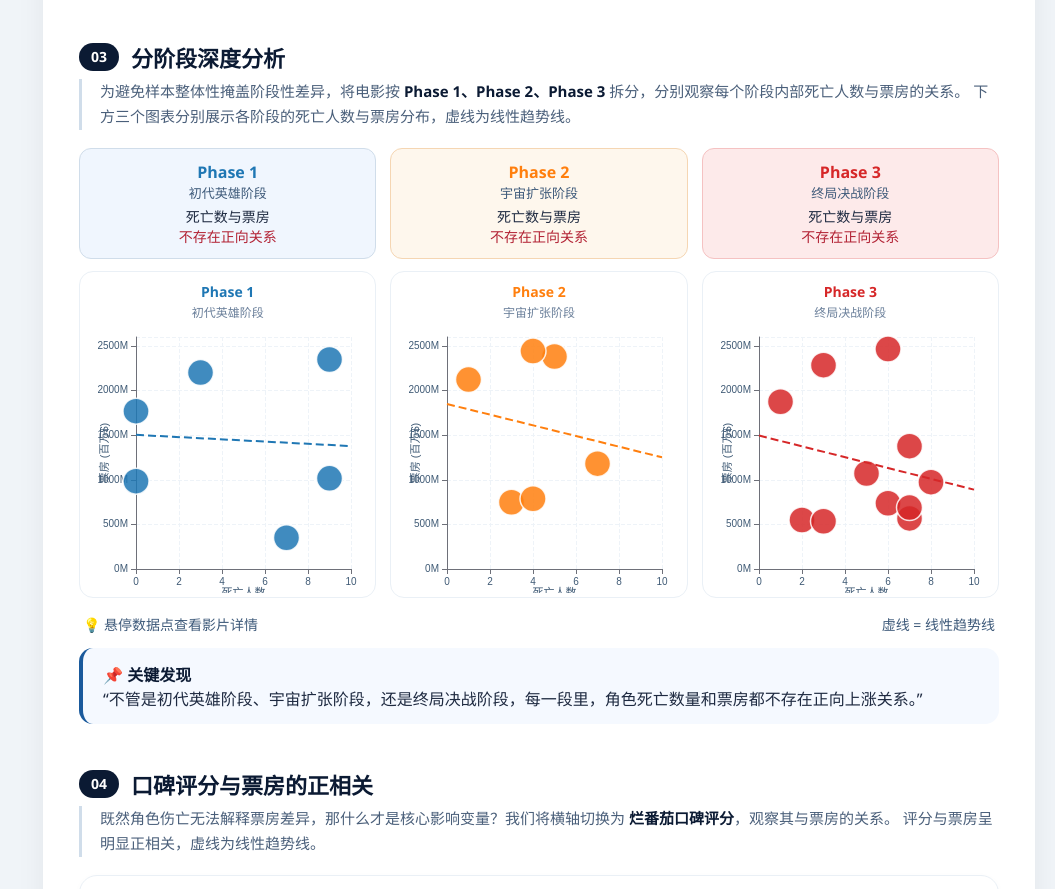
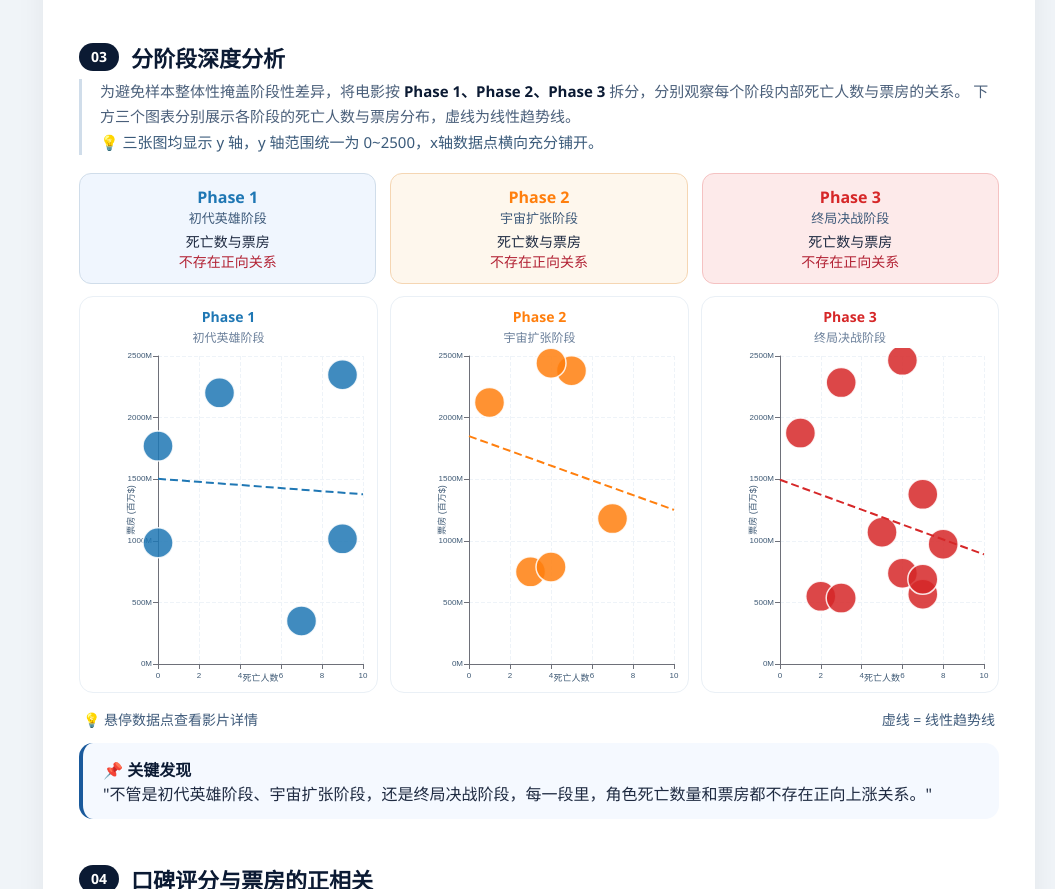
Before and after one commit to Freya-pilot/Freya, a plain HTML site: page index.html in a window 1280 px wide. Shown: the part 1911-2800 px from the top of the page, without its empty margins (225-1280 px from the left). Drawn offline with nearby package versions, Linux system fonts and the light colour scheme.

Commit message:
Add files via upload

```diff
--- a/index.html
+++ b/index.html
@@ -163,9 +163,9 @@
             padding: 32px 36px 24px 36px;
         }
 
-        /* ===== 头部 ———— 更浅的蓝色（比目录浅很多） ===== */
+        /* ===== 头部 ===== */
         .report-header {
-            background: #3a5a7a;  /* 比 #2a3f6e 更浅，与 #1a2a4a 形成鲜明对比 */
+            background: #3a5a7a;
             border-radius: 20px;
             padding: 24px 28px 18px 28px;
             margin-bottom: 24px;
@@ -291,17 +291,18 @@
             margin: 0;
         }
 
+        /* 分阶段三列布局：让每个小图更宽，x轴有更多空间 */
         .phase-grid {
             display: grid;
-            grid-template-columns: repeat(3, 1fr);
-            gap: 14px;
+            grid-template-columns: 1.2fr 1.2fr 1.2fr;
+            gap: 12px;
             margin: 10px 0 14px 0;
         }
         .phase-grid .mini-chart {
             background: #ffffff;
             border-radius: 14px;
             border: 1px solid #eaf0f6;
-            padding: 10px 10px 4px 10px;
+            padding: 10px 8px 4px 8px;
         }
         .phase-grid .mini-chart .phase-label {
             text-align: center;
@@ -318,7 +319,7 @@
         }
         .mini-chart-container {
             width: 100%;
-            height: 270px;
+            height: 340px;
         }
 
         /* ===== 结论卡片 ===== */
@@ -542,7 +543,7 @@
                 grid-template-columns: 1fr;
             }
             .mini-chart-container {
-                height: 240px;
+                height: 280px;
             }
             .phase-cards {
                 grid-template-columns: 1fr;
@@ -593,7 +594,7 @@
                 height: 280px;
             }
             .mini-chart-container {
-                height: 200px;
+                height: 220px;
             }
             .section-title {
                 font-size: 18px;
@@ -622,7 +623,7 @@
 
     <div class="app">
 
-        <!-- ===== 左侧目录（深蓝色） ===== -->
+        <!-- ===== 左侧目录 ===== -->
         <aside class="sidebar" id="sidebar">
             <div class="sidebar-title">研究目录</div>
             <nav>
@@ -638,10 +639,10 @@
         <!-- ===== 右侧主内容 ===== -->
         <main class="main-content">
 
-            <!-- ===== HEADER ———— 更浅的蓝色 ===== -->
+            <!-- ===== HEADER ===== -->
             <header class="report-header">
                 <h1>
-                    漫威宇宙的“伤亡”与“票房”经济学
+                    漫威宇宙的"伤亡"与"票房"经济学
                     <small>死的人越多，票房越高吗？</small>
                 </h1>
                 <div class="sub">🎬 基于 23 部 MCU 电影数据的实证检验</div>
@@ -652,7 +653,7 @@
                 </div>
             </header>
 
-            <!-- ===== SECTION 1 : 研究概述 ===== -->
+            <!-- ===== SECTION 1 ===== -->
             <section class="section" id="sec-overview">
                 <div class="section-title"><span class="num">01</span> 研究概述</div>
                 <div class="section-desc">
@@ -667,7 +668,7 @@
                 </div>
             </section>
 
-            <!-- ===== SECTION 2 : 死亡人数与票房 ===== -->
+            <!-- ===== SECTION 2 ===== -->
             <section class="section" id="sec-death-vs-box">
                 <div class="section-title"><span class="num">02</span> 死亡人数与票房</div>
                 <div class="section-desc">
@@ -704,12 +705,13 @@
                 </div>
             </section>
 
-            <!-- ===== SECTION 3 : 分阶段深度分析 ===== -->
+            <!-- ===== SECTION 3 ===== -->
             <section class="section" id="sec-phase">
                 <div class="section-title"><span class="num">03</span> 分阶段深度分析</div>
                 <div class="section-desc">
                     为避免样本整体性掩盖阶段性差异，将电影按 <strong>Phase 1、Phase 2、Phase 3</strong> 拆分，分别观察每个阶段内部死亡人数与票房的关系。
-                    下方三个图表分别展示各阶段的死亡人数与票房分布，虚线为线性趋势线。
+                    下方三个图表分别展示各阶段的死亡人数与票房分布，虚线为线性趋势线。<br />
+                    <span style="color:#3a5a7a;">💡 三张图均显示 y 轴，y 轴范围统一为 0~2500，x轴数据点横向充分铺开。</span>
                 </div>
 
                 <div class="phase-cards">
@@ -743,11 +745,11 @@
 
                 <div class="insight-box blue">
                     <strong>📌 关键发现</strong><br />
-                    “不管是初代英雄阶段、宇宙扩张阶段，还是终局决战阶段，每一段里，角色死亡数量和票房都不存在正向上涨关系。”
+                    "不管是初代英雄阶段、宇宙扩张阶段，还是终局决战阶段，每一段里，角色死亡数量和票房都不存在正向上涨关系。"
                 </div>
             </section>
 
-            <!-- ===== SECTION 4 : 口碑评分与票房 ===== -->
+            <!-- ===== SECTION 4 ===== -->
             <section class="section" id="sec-reputation">
                 <div class="section-title"><span class="num">04</span> 口碑评分与票房的正相关</div>
                 <div class="section-desc">
@@ -767,12 +769,12 @@
 
                 <div class="insight-box teal">
                     <strong>📌 关键发现</strong><br />
-                    “口碑评分越高，票房同步正向增长”<br />
+                    "口碑评分越高，票房同步正向增长"<br />
                     <span style="color:#4a5f7a;font-size:14px;">➜ 评分与票房呈现明显正相关，内容质量是驱动票房的核心因素，外在形式（死亡人数）无法替代。</span>
                 </div>
             </section>
 
-            <!-- ===== SECTION 5 : 气泡图 ===== -->
+            <!-- ===== SECTION 5 ===== -->
             <section class="section" id="sec-dashboard">
                 <div class="section-title"><span class="num">05</span> MCU电影评分交互看板</div>
                 <div class="section-desc">
@@ -780,7 +782,7 @@
                 </div>
 
                 <div class="chart-box">
-                    <div class="chart-title"><span>🍅 烂番茄评分 · 全球票房 · 死亡人数</span><span class="tag">气泡大小 = 死亡人数（6~28px）</span></div>
+                    <div class="chart-title"><span>🍅 烂番茄评分 · 全球票房 · 死亡人数</span><span class="tag">气泡大小 = 死亡人数（14~40px）</span></div>
                     <div class="chart-container" id="bubbleChart"></div>
                 </div>
 
@@ -792,7 +794,7 @@
                 </div>
             </section>
 
-            <!-- ===== SECTION 6 : 核心结论 ===== -->
+            <!-- ===== SECTION 6 ===== -->
             <section class="section" id="sec-conclusion">
                 <div class="section-title"><span class="num">06</span> 核心结论</div>
                 <div class="section-desc" style="border-left-color:#0b1a33;">
@@ -939,15 +941,15 @@
                                 <div>📌 阶段：${d.phase}</div>`;
                     }
                 },
-                grid: { left: 70, right: 30, top: 10, bottom: 10 },
+                grid: { left: 70, right: 90, top: 10, bottom: 30 },
                 xAxis: {
                     type: 'value',
                     name: '票房 (百万美元)',
                     nameLocation: 'middle',
-                    nameGap: 25,
+                    nameGap: 30,
                     nameTextStyle: { fontSize: 11, color: '#3f5a75' },
                     axisLabel: { fontSize: 10, color: '#3f5a75', formatter: v => v + 'M' },
-                    splitLine: { lineStyle: { color: '#eef3f8', type: 'dashed' } }
+                    splitLine: { show: false }
                 },
                 yAxis: {
                     type: 'category',
@@ -1007,15 +1009,15 @@
                                 <div>📌 阶段：${d.phase}</div>`;
                     }
                 },
-                grid: { left: 70, right: 30, top: 10, bottom: 10 },
+                grid: { left: 70, right: 90, top: 10, bottom: 30 },
                 xAxis: {
                     type: 'value',
                     name: '死亡人数 (人)',
                     nameLocation: 'middle',
-                    nameGap: 25,
+                    nameGap: 30,
                     nameTextStyle: { fontSize: 11, color: '#3f5a75' },
                     axisLabel: { fontSize: 10, color: '#3f5a75' },
-                    splitLine: { lineStyle: { color: '#eef3f8', type: 'dashed' } }
+                    splitLine: { show: false }
                 },
                 yAxis: {
                     type: 'category',
@@ -1041,7 +1043,7 @@
         }
 
         // ================================================================
-        // 3. 死亡人数 vs 票房 散点图 (x轴从0开始)
+        // 3. 死亡人数 vs 票房 散点图
         // ================================================================
         function renderDeathScatter() {
             const chart = initChart('deathScatter');
@@ -1118,7 +1120,7 @@
         }
 
         // ================================================================
-        // 4. 分阶段散点图 (x轴从0开始)
+        // 4. 分阶段散点图
         // ================================================================
         function renderPhaseScatter(phase, containerId, color) {
             const chart = initChart(containerId);
@@ -1130,6 +1132,8 @@
                 xMax = 10;
             const yMin = intercept + slope * xMin;
             const yMax = intercept + slope * xMax;
+
+            const UNIFIED_Y_MAX = 2500;
 
             chart.setOption({
                 tooltip: {
@@ -1147,34 +1151,40 @@
                                 <div>💰 票房：$${d.boxOffice}M</div>`;
                     }
                 },
-                grid: { left: 46, right: 14, top: 14, bottom: 24 },
+                grid: { left: 70, right: 6, top: 8, bottom: 24 },
                 xAxis: {
                     name: '死亡人数',
                     nameLocation: 'center',
-                    nameGap: 18,
-                    nameTextStyle: { fontSize: 11, fontWeight: 500, color: '#3f5a75' },
+                    nameGap: 10,
+                    nameTextStyle: { fontSize: 9, fontWeight: 500, color: '#3f5a75' },
                     min: 0,
                     max: 10,
                     interval: 2,
                     splitLine: { show: true, lineStyle: { color: '#eef3f8', type: 'dashed' } },
-                    axisLabel: { fontSize: 10, color: '#3f5a75' }
+                    axisLabel: { fontSize: 8, color: '#3f5a75' }
                 },
                 yAxis: {
+                    show: true,
                     name: '票房 (百万$)',
                     nameLocation: 'center',
-                    nameGap: 26,
-                    nameTextStyle: { fontSize: 11, fontWeight: 500, color: '#3f5a75' },
+                    nameGap: 22,
+                    nameTextStyle: { fontSize: 9, fontWeight: 500, color: '#3f5a75' },
                     min: 0,
-                    max: 2600,
+                    max: UNIFIED_Y_MAX,
                     interval: 500,
                     splitLine: { show: true, lineStyle: { color: '#eef3f8', type: 'dashed' } },
-                    axisLabel: { fontSize: 10, color: '#3f5a75', formatter: v => v + 'M' }
+                    axisLabel: {
+                        fontSize: 8,
+                        color: '#3f5a75',
+                        formatter: v => v + 'M',
+                        margin: 6
+                    }
                 },
                 series: [{
                     type: 'scatter',
                     data: items.map(m => ({ value: [m.deaths, m.boxOffice], movieName: m.name, deaths: m
                             .deaths, boxOffice: m.boxOffice, phase: m.phase })),
-                    symbolSize: 26,
+                    symbolSize: 30,
                     itemStyle: { color: color, opacity: 0.85, borderColor: '#ffffff', borderWidth: 1.5 },
                     emphasis: { itemStyle: { opacity: 1, borderWidth: 3, borderColor: '#0b1a33' } },
                     markLine: {
@@ -1279,7 +1289,7 @@
                 groups[m.phase].push(m); });
             const series = Object.keys(groups).map(phase => {
                 const data = groups[phase].map(m => {
-                    const size = 6 + (m.deaths / 9) * 22;
+                    const size = 14 + (m.deaths / 9) * 26;
                     return { value: [m.rotten, m.boxOffice], symbolSize: size, movieName: m.name, budget: m
                             .budget, boxOffice: m.boxOffice, deaths: m.deaths, rotten: m.rotten,
                         phase: m.phase };
@@ -1288,7 +1298,7 @@
                     name: phase,
                     type: 'scatter',
                     data: data,
-                    symbolSize: function(val, p) { return p.data.symbolSize || 8; },
+                    symbolSize: function(val, p) { return p.data.symbolSize || 14; },
                     itemStyle: {
                         color: phaseColor[phase],
                         opacity: 0.78,
@@ -1401,7 +1411,7 @@
         }
 
         // ================================================================
-        // 8. 目录高亮 (IntersectionObserver + 点击即时高亮)
+        // 8. 目录高亮 ———— 彻底修复点击跳动问题
         // ================================================================
         function setupHighlight() {
             const sectionIds = ['sec-overview', 'sec-death-vs-box', 'sec-phase', 'sec-reputation', 'sec-dashboard',
@@ -1409,8 +1419,14 @@
             ];
             const sidebarLinks = document.querySelectorAll('.sidebar nav a');
             const topLinks = document.querySelectorAll('.top-toc a');
+            let currentActiveId = null;
+            let updateTimer = null;
+            let isManualScrolling = false;
+            let scrollTimer = null;
 
             function setActive(id) {
+                if (currentActiveId === id) return;
+                currentActiveId = id;
                 sidebarLinks.forEach(a => {
                     a.classList.toggle('active', a.getAttribute('href') === '#' + id);
                 });
@@ -1419,84 +1435,87 @@
                 });
             }
 
-            // 点击链接时立即高亮
+            // IntersectionObserver：手动滚动期间不更新
+            const observer = new IntersectionObserver((entries) => {
+                if (isManualScrolling) return;
+                let bestId = null;
+                let bestRatio = 0;
+                for (const entry of entries) {
+                    if (entry.isIntersecting && entry.intersectionRatio > bestRatio) {
+                        bestRatio = entry.intersectionRatio;
+                        bestId = entry.target.id;
+                    }
+                }
+                if (bestId && bestRatio > 0.1) {
+                    clearTimeout(updateTimer);
+                    updateTimer = setTimeout(() => {
+                        setActive(bestId);
+                    }, 80);
+                }
+            }, {
+                rootMargin: '0px 0px -40px 0px',
+                threshold: [0, 0.05, 0.1, 0.15, 0.2, 0.3, 0.4, 0.5]
+            });
+
+            sectionIds.forEach(id => {
+                const el = document.getElementById(id);
+                if (el) observer.observe(el);
+            });
+
+            // 点击目录：平滑滚动 + 高亮稳定
             const allNav = [...sidebarLinks, ...topLinks];
             allNav.forEach(a => {
                 a.addEventListener('click', function(e) {
                     const href = this.getAttribute('href');
-                    if (href && href.startsWith('#')) {
-                        const id = href.substring(1);
+                    if (!href || !href.startsWith('#')) return;
+                    const id = href.substring(1);
+                    const el = document.getElementById(id);
+                    if (!el) return;
+
+                    e.preventDefault();
+
+                    // 取消之前的滚动定时器
+                    clearTimeout(scrollTimer);
+                    clearTimeout(updateTimer);
+
+                    // 进入手动滚动模式
+                    isManualScrolling = true;
+
+                    // 立即更新高亮 + URL
+                    setActive(id);
+                    if (history.pushState) {
+                        history.pushState(null, '', '#' + id);
+                    }
+
+                    // 执行平滑滚动
+                    el.scrollIntoView({ behavior: 'smooth', block: 'start' });
+
+                    // 滚动完成后恢复 Observer
+                    const finishScroll = () => {
+                        isManualScrolling = false;
                         setActive(id);
-                    }
+                        scrollTimer = null;
+                        // 移除事件监听
+                        document.removeEventListener('scrollend', finishScroll);
+                    };
+
+                    // 优先使用 scrollend 事件（现代浏览器）
+                    document.addEventListener('scrollend', finishScroll, { once: true });
+
+                    // 后备：如果 scrollend 未触发（兼容性），用 setTimeout 兜底
+                    scrollTimer = setTimeout(() => {
+                        if (isManualScrolling) {
+                            finishScroll();
+                        }
+                        scrollTimer = null;
+                    }, 600);
                 });
             });
 
-            // IntersectionObserver 自动检测
-            const observer = new IntersectionObserver((entries) => {
-                let visibleId = null;
-                let minTop = Infinity;
-                for (const entry of entries) {
-                    if (entry.isIntersecting) {
-                        const rect = entry.target.getBoundingClientRect();
-                        if (rect.top < minTop && rect.top >= -50) {
-                            minTop = rect.top;
-                            visibleId = entry.target.id;
-                        }
-                    }
-                }
-                if (visibleId) {
-                    setActive(visibleId);
-                }
-            }, {
-                rootMargin: '-80px 0px -80px 0px',
-                threshold: 0.1
-            });
-
-            sectionIds.forEach(id => {
-                const el = document.getElementById(id);
-                if (el) observer.observe(el);
-            });
-
-            // 初始高亮
+            // 初始激活
             setTimeout(() => {
-                for (const id of sectionIds) {
-                    const el = document.getElementById(id);
-                    if (!el) continue;
-                    const rect = el.getBoundingClientRect();
-                    if (rect.top <= 120 && rect.bottom >= 80) {
-                        setActive(id);
-                        break;
-                    }
-                }
+                setActive(sectionIds[0]);
             }, 200);
-
-            // 滚动结束校准
-            let scrollTimer;
-            window.addEventListener('scroll', function() {
-                clearTimeout(scrollTimer);
-                scrollTimer = setTimeout(() => {
-                    let bestId = sectionIds[0];
-                    let bestDist = Infinity;
-                    for (const id of sectionIds) {
-                        const el = document.getElementById(id);
-                        if (!el) continue;
-                        const rect = el.getBoundingClientRect();
-                        const top = rect.top;
-                        if (top < 200 && top > -100) {
-                            if (Math.abs(top - 80) < bestDist) {
-                                bestDist = Math.abs(top - 80);
-                                bestId = id;
-                            }
-                        }
-                    }
-                    const lastId = sectionIds[sectionIds.length - 1];
-                    const lastEl = document.getElementById(lastId);
-                    if (lastEl && lastEl.getBoundingClientRect().bottom < window.innerHeight + 50) {
-                        bestId = lastId;
-                    }
-                    setActive(bestId);
-                }, 150);
-            });
         }
 
         // ================================================================
```
